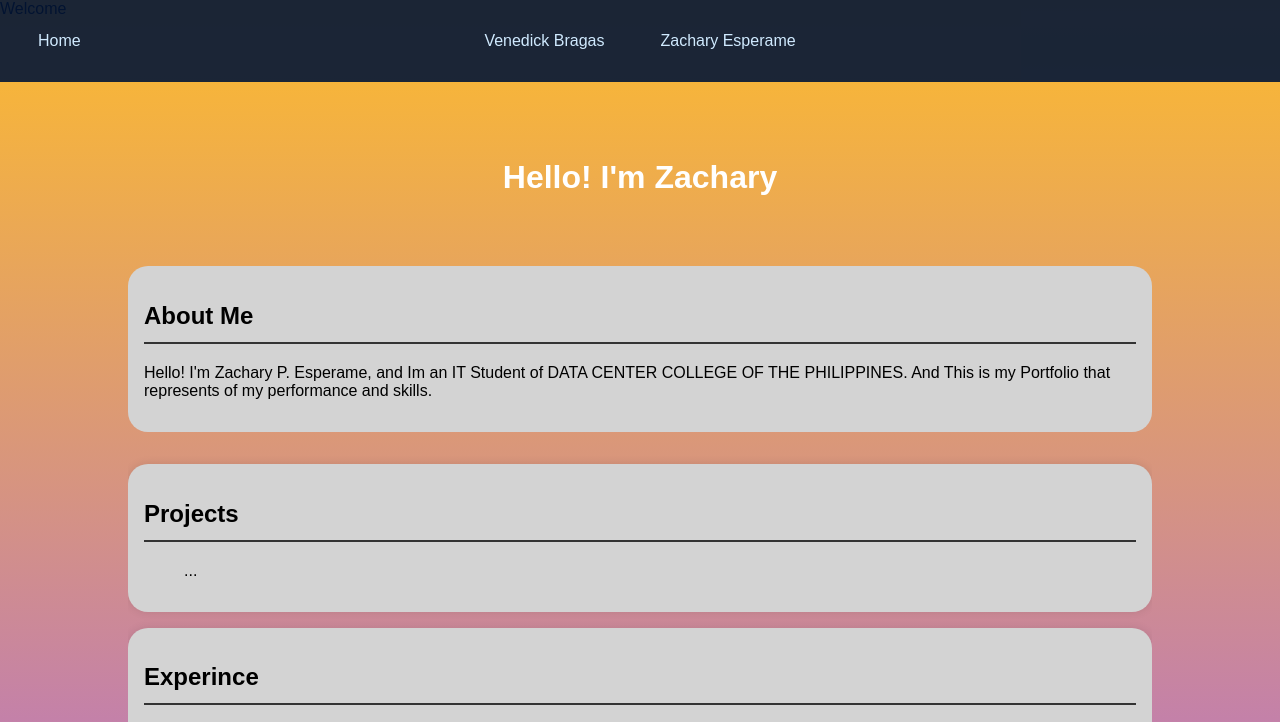
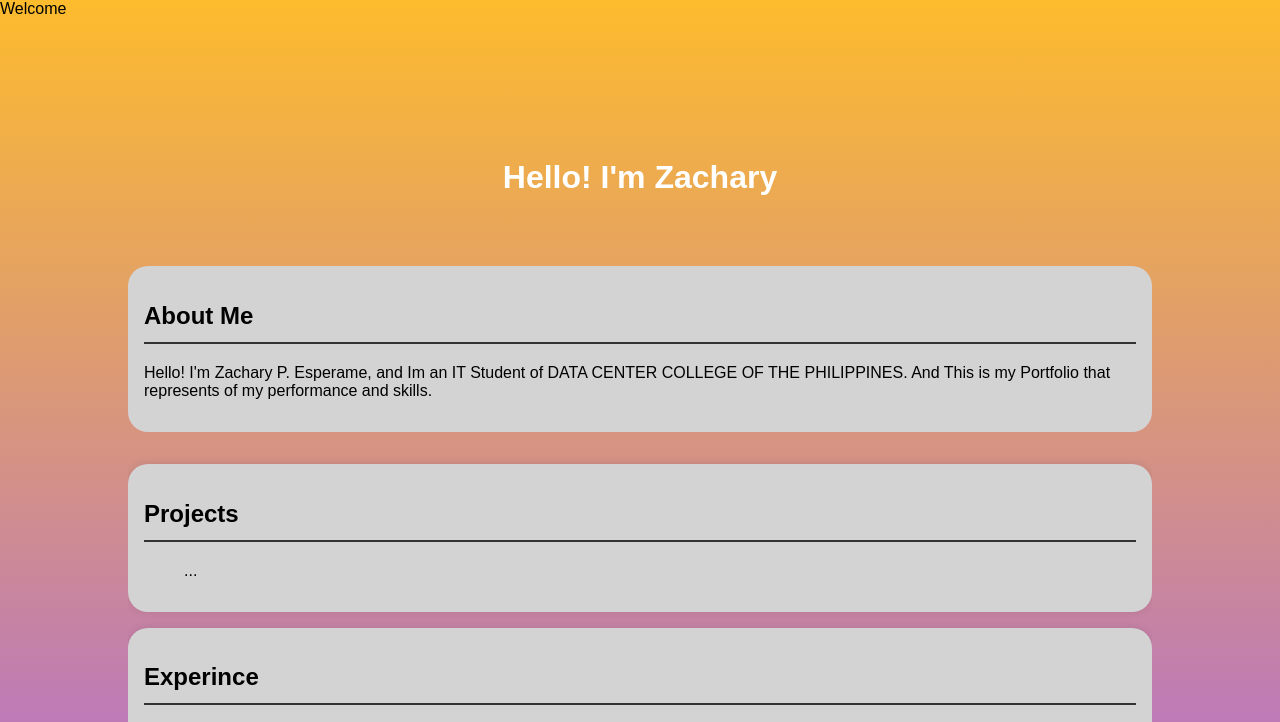
Before and after one commit to BSIT-Web-Programming-2024/Zach-Esperame, a plain HTML site: page index.html in a window 1280 px wide. Shown: the top 722 px of the page. Drawn offline with Linux system fonts and the light colour scheme.

Commit message:
Update index.html

```diff
--- a/index.html
+++ b/index.html
@@ -21,71 +21,7 @@ Welcome
             padding-top: 80px;
         }
 
-		nav {
-			top: 0;
-			position: fixed;
-			width: 100%;
-			background-color: #032255;
-			padding: 10px 0;
-			z-index: 1000;
-			color: #FFFFFF;
-		}
-
-        nav {
-            position: fixed;
-            top: 0;
-            width: 100%;
-            background-color: rgba(3, 22, 55, 0.9);
-            padding: 10px 0;
-            z-index: 1000;
-            color: #FFFFFF;
-        }
-
-        .home-tab,
-        .tabs {
-            list-style-type: none;
-            margin: 0;
-            padding: 0;
-            display: inline-block;
-        }
-
-        .home-tab {
-            position: absolute;
-            left: 10px;
-        }
-
-        .tabs {
-            display: flex;
-            justify-content: center;
-        }
-
-        li {
-            padding: 8px;
-        }
-
-        a {
-            color: #D0EAFF;
-            text-decoration: none;
-            display: block;
-            padding: 14px 20px;
-            text-align: center;
-            transition: background-color 0.3s, transform 0.3s;
-        }
-
-        .home-tab a:hover {
-            background-color: #FF0000;
-            transform: scale(1.1);
-            border-radius: 5px;
-            color: #FFFFFF;
-        }
-
-        .tabs li:hover {
-            background-color: #0000FF;
-            transform: scale(1.1);
-            border-radius: 5px;
-        }
-
-        .container {
+	        .container {
             width: 80%;
             margin: 0 auto;
             overflow: hidden;
@@ -147,16 +83,6 @@ Welcome
 </head>
 <body>
 	<header>
-	    <nav>
-        <ul class="home-tab">
-            <li><a href="index.html">Home</a></li>
-        </ul>
-        <ul class="tabs">
-            <li class="tab"><a href="ven.html">Venedick Bragas</a></li>
-            <li class="tab"><a href="zach.html">Zachary Esperame</a></li>
-        </ul>
-		</nav>
-
         <div class="container">
             <h1>Hello! I'm Zachary</h1>
         </div>
```
